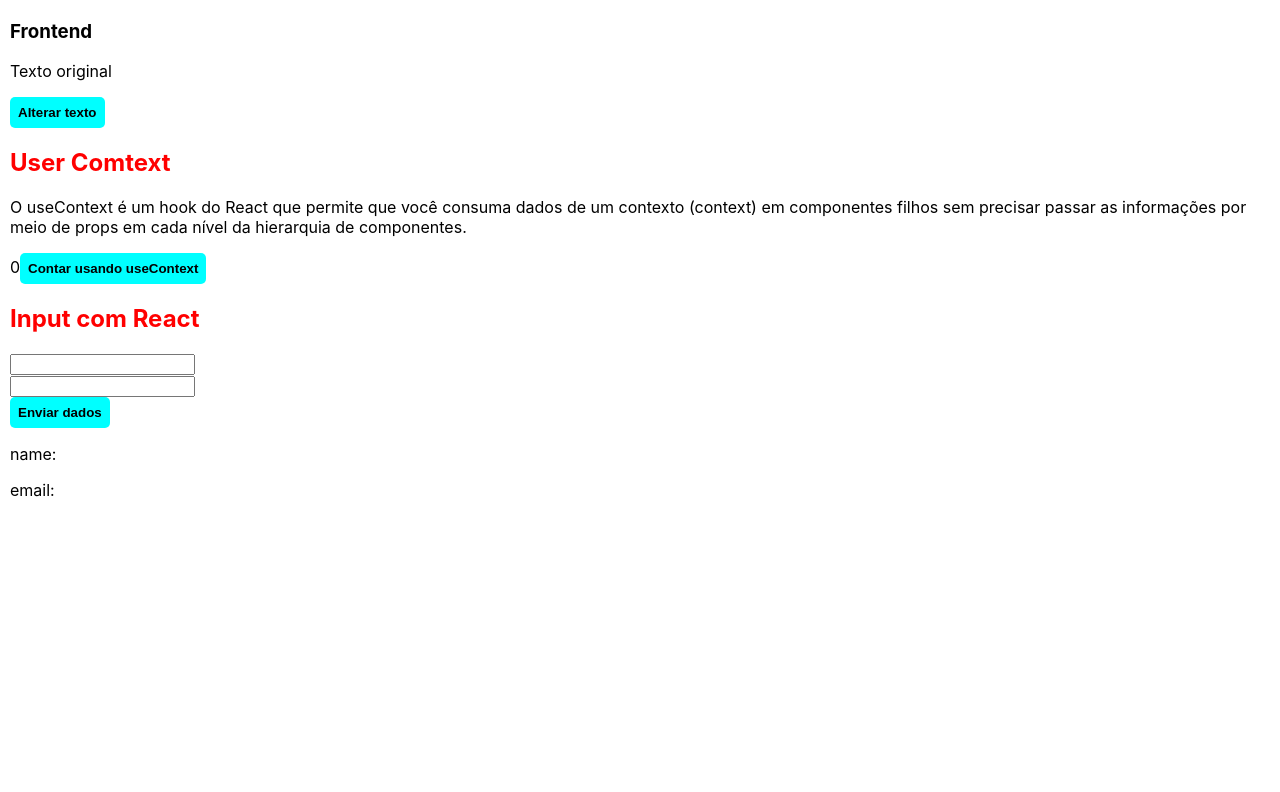
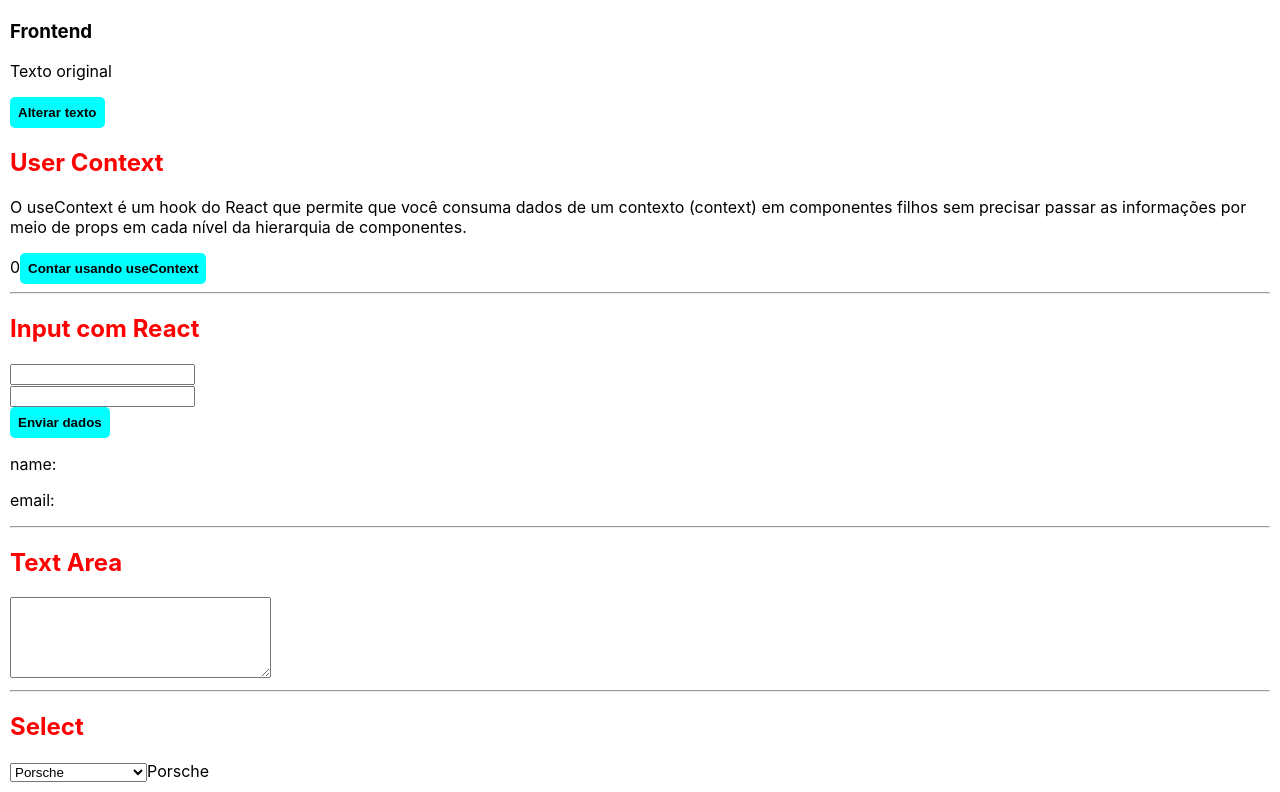
Before and after one commit to wagstalos/study-reactjs-codeboost, a React (Create React App) app: page / in a window 1280 px wide. Shown: the part 1302-2094 px from the top of the page. Before the commit the page ends 1818 px from the top, so only its background shows below. Built offline with nearby package versions, Linux system fonts and the light colour scheme.

Commit message:
feat: select reactjs

```diff
--- a/src/App.js
+++ b/src/App.js
@@ -8,17 +8,18 @@ import HookUseState from "./components/HookUseState";
 import HookUseEffect from "./components/HookUseEffect";
 import HookuseRef from "./components/useRef";
 import TextoComBotao from "./components/TextWithButton";
-import Input from './components/Input'
+import Input from "./components/Input";
+import TextArea from "./components/Textarea";
+import Select from "./components/Select";
 
 import UserContext from "./context/UserContext";
 import User from "./components/User";
 
-
 function App() {
   const [count, setCount] = useState(0);
 
-  function handleCount(){
-    setCount(count + 1)
+  function handleCount() {
+    setCount(count + 1);
   }
   return (
     <>
@@ -43,13 +44,18 @@ function App() {
       <HookuseRef />
       <TextoComBotao />
 
-      <h2>User Comtext</h2>
-      <UserContext.Provider value={{ count, handleCount}}>
-        <User/>
+      <h2>User Context</h2>
+      <UserContext.Provider value={{ count, handleCount }}>
+        <User />
       </UserContext.Provider>
-
+      <hr />
       <h2>Input com React</h2>
       <Input />
+      <hr />
+      <TextArea />
+      <hr />
+
+      <Select />
     </>
   );
 }
--- /dev/null
+++ b/src/components/Select.jsx
@@ -0,0 +1,18 @@
+import { useState } from "react"
+
+export default function Select(){
+    const [car,setCar] = useState('Porsche')
+    return(
+        <div>
+            <h2>Select</h2>
+
+            <select value={car} onChange={({target}) => setCar(target.value)}>
+                <option value="">Selecione um carro</option>
+                <option value="Ferrari">Ferrari</option>
+                <option value="Lamborghini">Lamborghini</option>
+                <option value="Porsche">Porsche</option>
+            </select>
+            {car}
+        </div>
+    )
+}
--- /dev/null
+++ b/src/components/Textarea.jsx
@@ -0,0 +1,20 @@
+import { useState } from "react"
+
+export default function TextArea(){
+
+    const [message, setMessage] = useState('')
+    return(
+        <div>
+            <h2>Text Area</h2>
+
+            <textarea
+            value={message}
+            onChange={(e) => setMessage(e.target.value)}
+            cols={30}
+            rows={5}
+            />
+
+            {message}
+        </div>
+    )
+}
```
